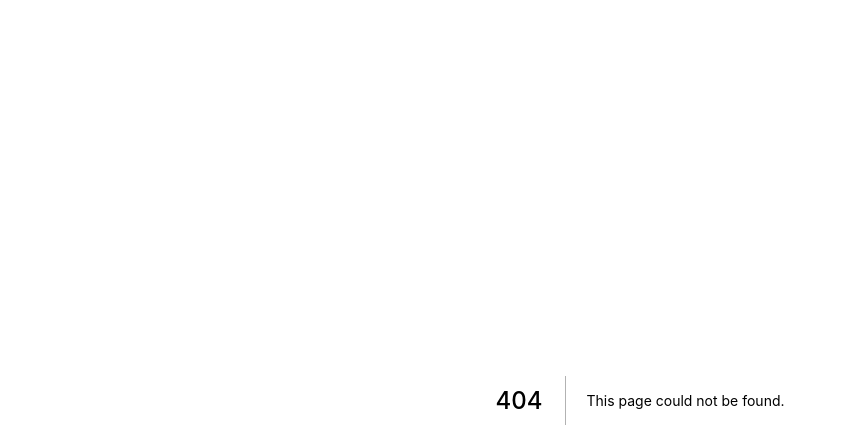
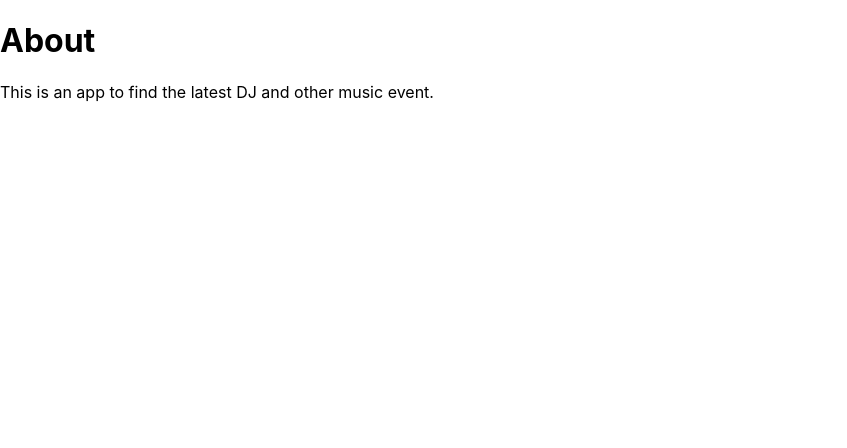
Before and after one commit to onegrit/dj-events-frontend, a Next.js app: page /about in a window 1280 px wide. Before the commit this address had no page. Shown: the top 448 px of the page, without its empty margins (0-847 px from the left). Built offline with nearby package versions, Linux system fonts and the light colour scheme.

Commit message:
create directory structure

```diff
--- /dev/null
+++ b/pages/about.js
@@ -0,0 +1,12 @@
+import React from 'react'
+
+const AboutPage = () => {
+  return (
+    <div>
+      <h1>About</h1>
+      <p>This is an app to find the latest DJ and other music event.</p>
+    </div>
+  )
+}
+
+export default AboutPage
--- /dev/null
+++ b/pages/events/[slug].js
@@ -0,0 +1,3 @@
+export default function EventPage() {
+  return <h1>Single Event Page</h1>
+}
```
Also changed, not shown: pages/events/add.js (added, +9 -0 lines), pages/events/index.js (added, +7 -0 lines).
